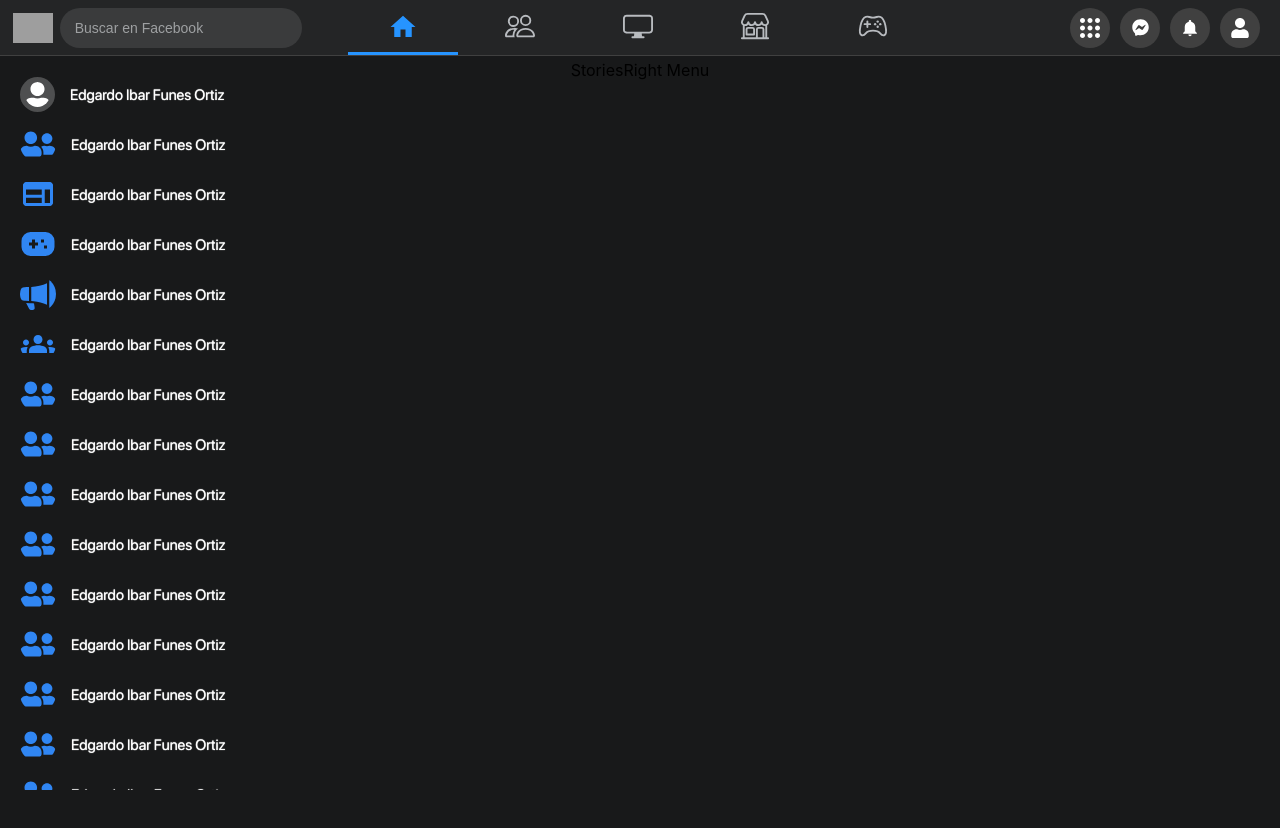
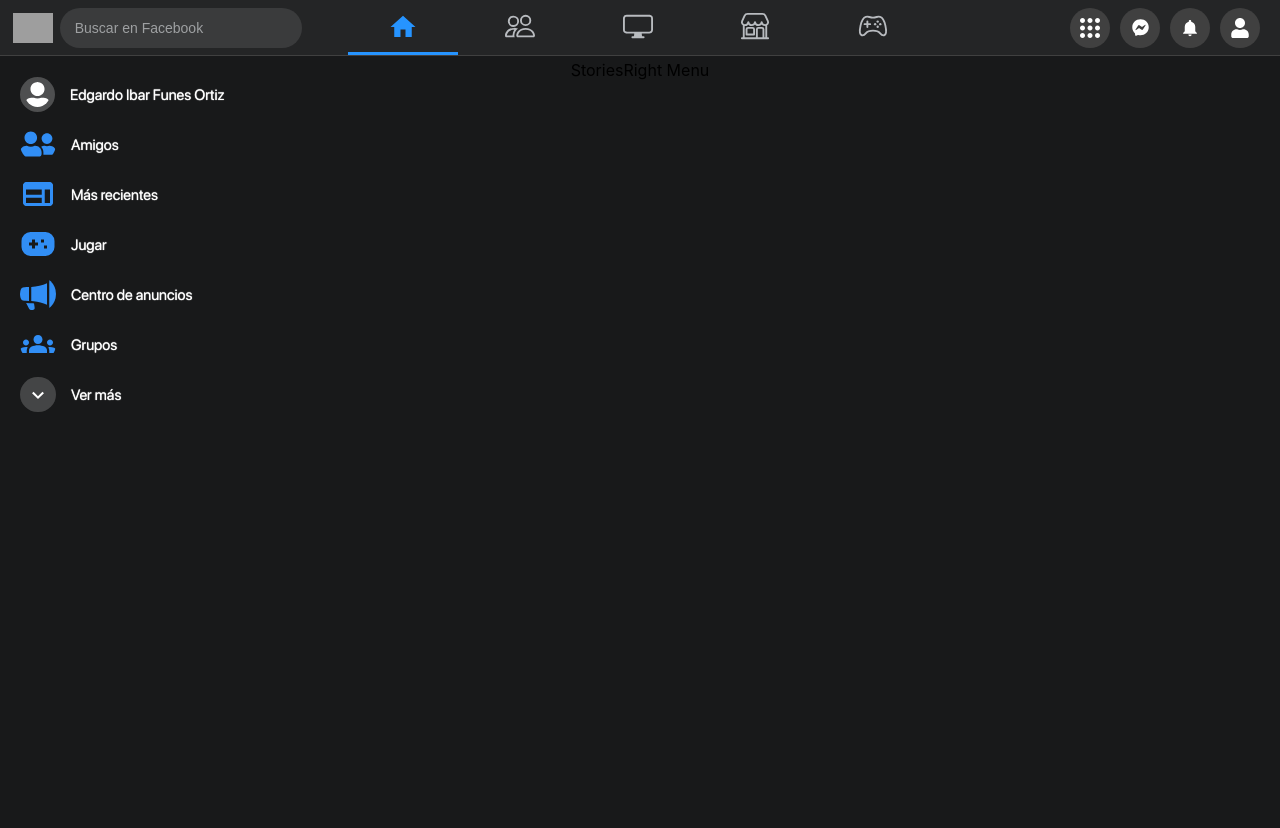
Before and after one commit to Ednesor/facebook-clon, a React (Create React App) app: page / in a window 1280 px wide. Shown: the top 828 px of the page. Built offline with nearby package versions, Linux system fonts and the light colour scheme; grey boxes are pictures that could not be loaded.

Commit message:
refactor

```diff
--- a/src/components/Home/MenuOptions.jsx
+++ b/src/components/Home/MenuOptions.jsx
@@ -1,11 +1,15 @@
 import React from "react";
 import styled from "styled-components";
+import { useState } from "react";
+import { data } from "../../data/MenuOptions"
 import { FaUserAlt } from "react-icons/fa";
 import { FaUserFriends } from "react-icons/fa";
 import { MdOutlineWeb } from "react-icons/md";
 import { RiGamepadFill } from "react-icons/ri";
 import { BsFillMegaphoneFill } from "react-icons/bs";
 import { MdGroups } from "react-icons/md";
+import { BiChevronDown } from "react-icons/bi";
+import { BiChevronUp } from "react-icons/bi";
 
 const Container = styled("div")({
     backgroundColor: "transparent",
@@ -37,7 +41,7 @@
 })
 const logoStyle = {
     borderRadius: "50px",
-    color: "#3086F3",
+    color: "#318EF5",
     marginBottom: "2px"
 }
 const SubContainer = styled("div")({
@@ -72,8 +76,30 @@
 const GameLogo = styled(RiGamepadFill)(logoStyle)
 const AddsLogo = styled(BsFillMegaphoneFill)(logoStyle)
 const GroupLogo = styled(MdGroups)(logoStyle)
+const ShowMoreLogo = styled(BiChevronDown)({
+    ...logoStyle,
+    color: "white",
+    width: "36px",
+    backgroundColor: "#444546",
+    paddingTop: "5px",
+    paddingBottom: "5px",
+})
+const ShowLessLogo = styled(BiChevronUp)({
+    ...logoStyle,
+    color: "white",
+    width: "36px",
+    backgroundColor: "#444546",
+    paddingTop: "5px",
+    paddingBottom: "5px",
+})
 
 export default function MenuOptions() {
+    const [extraMenu, setExtraMenu] = useState(false);
+
+    const createLogo = (logo) => {
+        const Logo = styled(logo)(logoStyle)
+        return Logo;
+    }
     return (
         <Container>
             <SubContainer>
@@ -82,64 +108,36 @@
             </SubContainer>
             <SubContainer>
                 <FriendsLogo size={36} />
-                <Title>Edgardo Ibar Funes Ortiz</Title>
+                <Title>Amigos</Title>
             </SubContainer>
             <SubContainer>
                 <NotiLogo size={36} />
-                <Title>Edgardo Ibar Funes Ortiz</Title>
+                <Title>Más recientes</Title>
             </SubContainer>
             <SubContainer>
                 <GameLogo size={36} />
-                <Title>Edgardo Ibar Funes Ortiz</Title>
+                <Title>Jugar</Title>
             </SubContainer>
             <SubContainer>
                 <AddsLogo size={36} />
-                <Title>Edgardo Ibar Funes Ortiz</Title>
+                <Title>Centro de anuncios</Title>
             </SubContainer>
             <SubContainer>
                 <GroupLogo size={36} />
-                <Title>Edgardo Ibar Funes Ortiz</Title>
+                <Title>Grupos</Title>
             </SubContainer>
-            <SubContainer>
-                <FriendsLogo size={36} />
-                <Title>Edgardo Ibar Funes Ortiz</Title>
+            {extraMenu ?
+                <>
+                    <SubContainer>
+                        {createLogo(data[0].icon)}
+                        <Title>{data[0].title}</Title>
+                    </SubContainer>
+                </> : null}
+            <SubContainer onClick={() => extraMenu ? setExtraMenu(false) : setExtraMenu(true)}>
+                {!extraMenu ? <ShowMoreLogo size={25} /> : <ShowLessLogo size={25} />}
+                {!extraMenu ? <Title>Ver más</Title> : <Title>Ver menos</Title>}
             </SubContainer>
-            <SubContainer>
-                <FriendsLogo size={36} />
-                <Title>Edgardo Ibar Funes Ortiz</Title>
-            </SubContainer>
-            <SubContainer>
-                <FriendsLogo size={36} />
-                <Title>Edgardo Ibar Funes Ortiz</Title>
-            </SubContainer>
-            <SubContainer>
-                <FriendsLogo size={36} />
-                <Title>Edgardo Ibar Funes Ortiz</Title>
-            </SubContainer>
-            <SubContainer>
-                <FriendsLogo size={36} />
-                <Title>Edgardo Ibar Funes Ortiz</Title>
-            </SubContainer>
-            <SubContainer>
-                <FriendsLogo size={36} />
-                <Title>Edgardo Ibar Funes Ortiz</Title>
-            </SubContainer>
-            <SubContainer>
-                <FriendsLogo size={36} />
-                <Title>Edgardo Ibar Funes Ortiz</Title>
-            </SubContainer>
-            <SubContainer>
-                <FriendsLogo size={36} />
-                <Title>Edgardo Ibar Funes Ortiz</Title>
-            </SubContainer>
-            <SubContainer>
-                <FriendsLogo size={36} />
-                <Title>Edgardo Ibar Funes Ortiz</Title>
-            </SubContainer>
-            <SubContainer>
-                <FriendsLogo size={36} />
-                <Title>Edgardo Ibar Funes Ortiz</Title>
-            </SubContainer>
+
         </Container>
     )
 }
```
